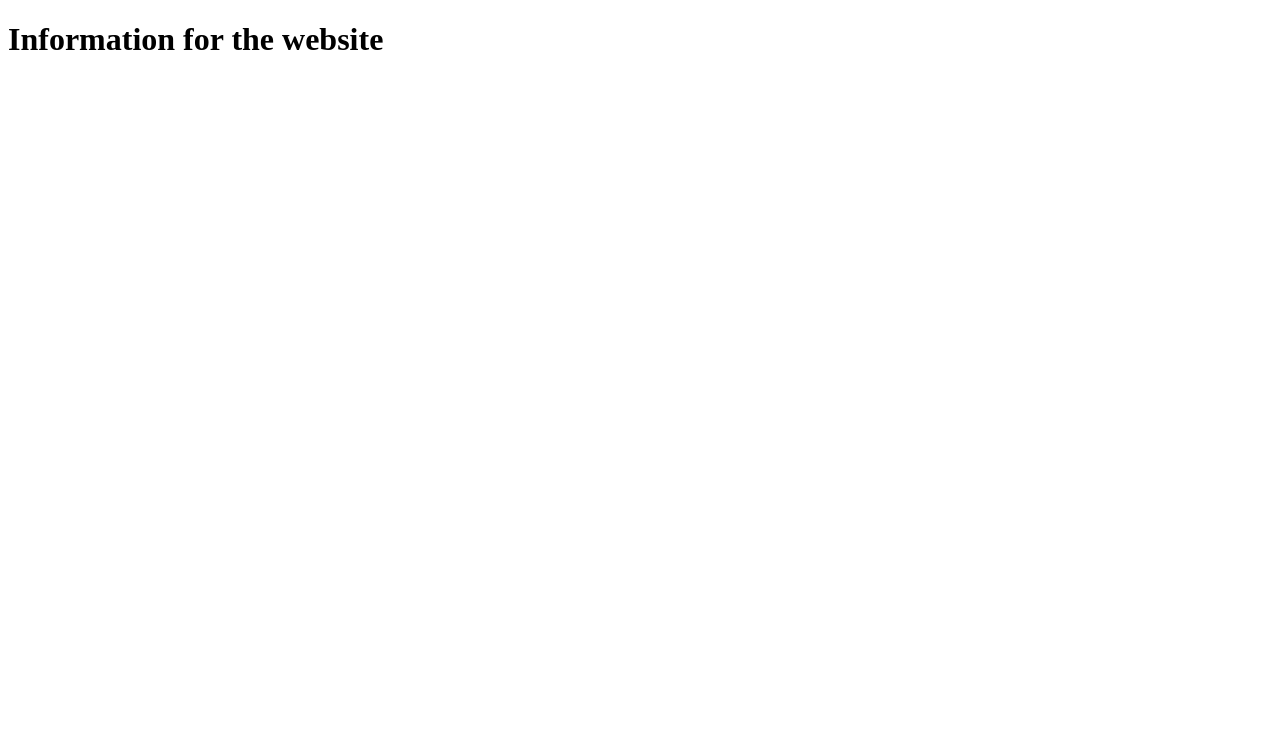
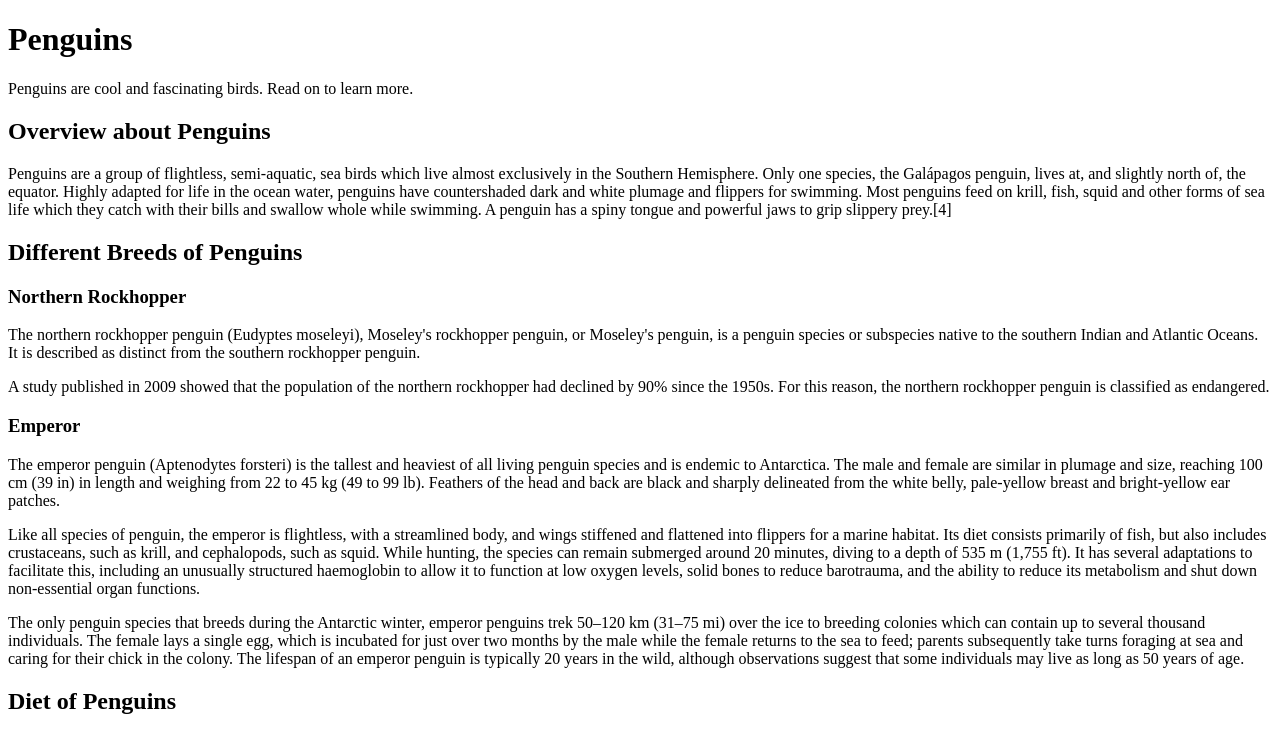
Before and after one commit to ashx3s/b-html-example-1, a plain HTML site: page index.html in a window 1280 px wide. Drawn offline with Linux system fonts and the light colour scheme.

Commit message:
added h1, h2, h3, p tag examples

```diff
--- a/index.html
+++ b/index.html
@@ -10,7 +10,50 @@
 
 <body>
   <!-- The body is the place for information to be read by humans -->
-  <h1>Information for the website</h1>
+  <h1>Penguins</h1>
+  <p>Penguins are cool and fascinating birds. Read on to learn more.</p>
+
+  <h2>Overview about Penguins</h2>
+  <p>Penguins are a group of flightless, semi-aquatic, sea birds which live almost exclusively in the Southern
+    Hemisphere. Only one species, the Galápagos penguin, lives at, and slightly north of, the equator. Highly adapted
+    for life in the ocean water, penguins have countershaded dark and white plumage and flippers for swimming. Most
+    penguins feed on krill, fish, squid and other forms of sea life which they catch with their bills and swallow whole
+    while swimming. A penguin has a spiny tongue and powerful jaws to grip slippery prey.[4]</p>
+
+  <h2>Different Breeds of Penguins</h2>
+
+  <h3>Northern Rockhopper</h3>
+  <p>The northern rockhopper penguin (Eudyptes moseleyi), Moseley's rockhopper penguin, or Moseley's penguin, is a
+    penguin species or subspecies native to the southern Indian and Atlantic Oceans. It is described as distinct from
+    the southern rockhopper penguin.</p>
+  <p>
+    A study published in 2009 showed that the population of the northern rockhopper had declined by 90% since the 1950s.
+    For this reason, the northern rockhopper penguin is classified as endangered.</p>
+
+  <h3>Emperor</h3>
+  <p>The emperor penguin (Aptenodytes forsteri) is the tallest and heaviest of all living penguin species and is endemic
+    to Antarctica. The male and female are similar in plumage and size, reaching 100 cm (39 in) in length and weighing
+    from 22 to 45 kg (49 to 99 lb). Feathers of the head and back are black and sharply delineated from the white belly,
+    pale-yellow breast and bright-yellow ear patches.</p>
+  <p>
+    Like all species of penguin, the emperor is flightless, with a streamlined body, and wings stiffened and flattened
+    into flippers for a marine habitat. Its diet consists primarily of fish, but also includes crustaceans, such as
+    krill, and cephalopods, such as squid. While hunting, the species can remain submerged around 20 minutes, diving to
+    a depth of 535 m (1,755 ft). It has several adaptations to facilitate this, including an unusually structured
+    haemoglobin to allow it to function at low oxygen levels, solid bones to reduce barotrauma, and the ability to
+    reduce its metabolism and shut down non-essential organ functions.
+  </p>
+  <p>
+    The only penguin species that breeds during the Antarctic winter, emperor penguins trek 50–120 km (31–75 mi) over
+    the ice to breeding colonies which can contain up to several thousand individuals. The female lays a single egg,
+    which is incubated for just over two months by the male while the female returns to the sea to feed; parents
+    subsequently take turns foraging at sea and caring for their chick in the colony. The lifespan of an emperor penguin
+    is typically 20 years in the wild, although observations suggest that some individuals may live as long as 50 years
+    of age.
+  </p>
+
+  <h2>Diet of Penguins</h2>
+
 </body>
 
 </html>
```
